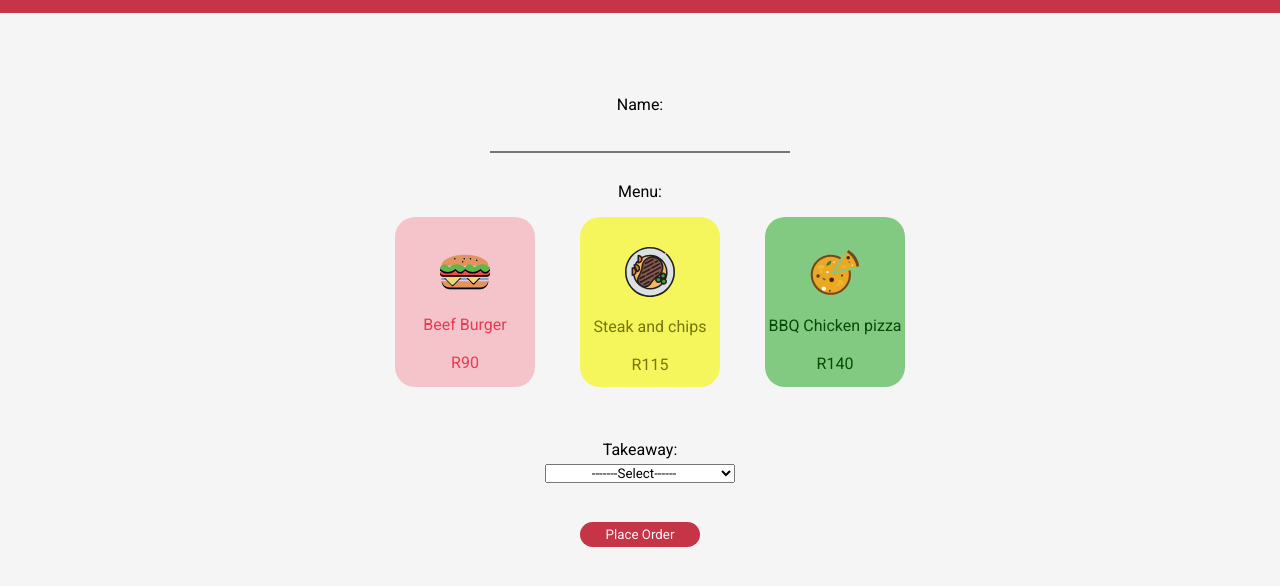
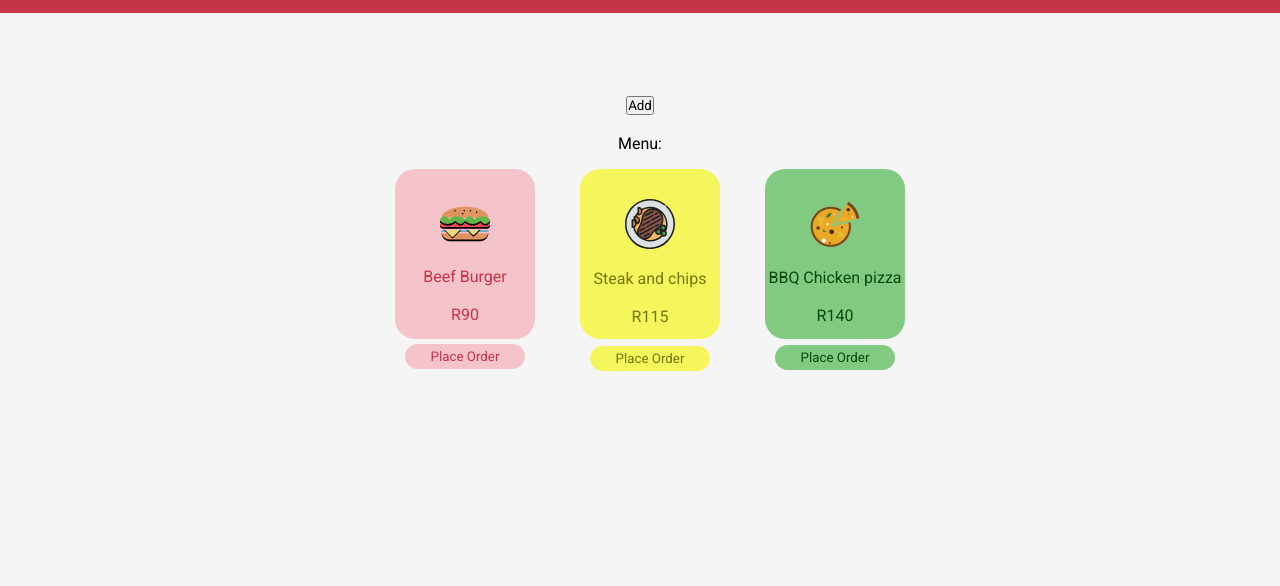
Before and after one commit to JadeLuke/Fullstack-sprint, a plain HTML site: page client/index.html in a window 1280 px wide. Shown: the part 48-634 px from the top of the page. Drawn offline with Linux system fonts and the light colour scheme; a web font is replaced by a local one.

Commit message:
added edit button

```diff
--- a/client/home.js
+++ b/client/home.js
@@ -1,4 +1,5 @@
 let data =[]
+let currentId = 1;
 
 function readAll () {
 let orderList = document.getElementById("restaurant-display");
@@ -21,9 +22,12 @@ elements += `
 </div>
 <div class="prices">
 <h5>Price:<h5>
+<p id="priceItem">${d.price}</p>
 </div>
 <h5 class="actionHeading"> Action: </h5>
-<button class="btnDel" onclick=>Delete</button>
+<button class="btnDel" onclick="removeTask(this)">Delete</button>
+<button class="btnDe" onclick="{edit(${d.id})}">Edit</button>
+
 </div>
 `
 })
@@ -33,25 +37,95 @@ document.getElementById("name") = "";
 document.getElementById("takeaway-select") = "";
 }
 
-function add () {
+function addBurger () {
 let userName = document.getElementById("name").value
 let takeAway = document.getElementById("takeaway-select").value
+let meal = "Beef Burger";
+ let price = 'R90';
 
 if (userName == " " || takeAway == ""){
     alert('please finish order')
 }
 else{
-    let newObject = {userName,takeAway}
+    let newObject = {id: currentId++, userName,takeAway, meal,price}
     data.push(newObject)
+    document.getElementById('createForm').style.display = 'none'
+    document.getElementById('addBtn').style.display = 'block'
     readAll()
-    // burgerItem()
 }
 }
+function addSteak () {
+    let userName = document.getElementById("name").value
+    let takeAway = document.getElementById("takeaway-select").value
+    let meal = "Steak and chips";
+     let price = 'R115';
 
-// let events = document.getElementById("burger")
-// events.addEventListener("click", burgerItem)
+    if (userName == " " || takeAway == ""){
+        alert('please finish order')
+    }
+    else{
+        let newObject = {id: currentId++, userName,takeAway, meal,price}
+        data.push(newObject)
+        document.getElementById('createForm').style.display = 'none'
+        document.getElementById('addBtn').style.display = 'block'
+        readAll()
+    }
+    }
 
-// function burgerItem(){
-// let meal = "Beef Burger";
-// let price = 'R90';
-// }
+    function addPizza () {
+        let userName = document.getElementById("name").value
+        let takeAway = document.getElementById("takeaway-select").value
+        let meal = "BBQ Chicken Pizza";
+         let price = 'R140';
+
+        if (userName == " " || takeAway == ""){
+            alert('please finish order')
+        }
+        else{
+            let newObject = {id: currentId++, userName,takeAway, meal,price}
+            data.push(newObject)
+            document.getElementById('createForm').style.display = 'none'
+            document.getElementById('addBtn').style.display = 'block'
+            readAll()
+        }
+        }
+        function removeTask(delTask) {
+            delTask.parentElement.remove();
+            data.splice(delTask.parentElement.id, 1);
+          }
+
+        function createForm(){
+         document.getElementById('createForm').style.display = 'block'
+         document.getElementById('addBtn').style.display = 'none'
+        }
+
+        function edit(id) {
+            document.getElementById('updateForm').style.display = 'block'
+            document.getElementById('addBtn').style.display = 'none'
+
+            let updateObj = data.find(f => f.id === id)
+            document.getElementById('update_id').value = updateObj.id
+            document.getElementById('newName').value = updateObj.userName
+            document.getElementById('newTakeaway-select').value = updateObj.takeAway
+        }
+
+        function update(){
+         let id =  parseInt(document.getElementById('update_id').value)
+          let userName = document.getElementById('newName').value
+         let takeAway = document.getElementById('newTakeaway-select').value
+        //  let meal = "Beef Burger";
+        //  let price = 'R90';
+        //  let updateObj = {id,userName, takeAway}
+
+         let index = data.findIndex(f => f.id === id)
+         if(index !== -1){
+         data[index] = {id: currentId++, userName,takeAway}
+
+         document.getElementById('updateForm').style.display = 'none'
+         document.getElementById('addBtn').style.display = 'block'
+
+         readAll() }
+        //  else{
+        //     console.log('item not found');
+        //  }
+        }
--- a/client/index.html
+++ b/client/index.html
@@ -6,7 +6,7 @@
     <title>Document</title>
     <link rel="stylesheet" href="styles.css">
 </head>
-<body>
+<body onload="readAll()">
 <header>
   <h1 class="title">
   Restaurant
@@ -15,8 +15,33 @@
  <main>
  <div class="restaurant-form">
  <div class="res-order">
- <h4> Name:</h4><br>
-    <input type="text" id="name"><br><br>
+    <form id="createForm">
+ <h4> Full Name:</h4><br>
+    <input type="text" id="name" placeholder="Enter your full name"><br><br>  Takeaway:<br>
+</h4>
+<select id="takeaway-select">
+<option value="Select">-------Select------</option>
+<option value="Yes">Yes</option>
+<option value="No">No</option>
+</select>
+<button id="addBt" type="button" onclick="addBurger()">Create</button>
+</form>
+<form id="updateForm">
+    <input type="text" hidden id="update_id">
+    <h4> Full Name:</h4><br>
+    <input type="text" id="newName" placeholder="Enter your full name"><br><br>  Takeaway:<br>
+</h4>
+<select id="newTakeaway-select">
+<option value="Select">-------Select------</option>
+<option value="Yes">Yes</option>
+<option value="No">No</option>
+</select>
+<button type="button" onclick="update()"> Update </button>
+
+</form>
+<button id="addBtn" onclick="createForm()">Add</button>
+
+<br><br>
    <h4 class="menuheading"> Menu: </h4><br>
     <div class="menu">
    <div class="burger" id="burger">
@@ -27,6 +52,8 @@
 <br>Beef Burger
 <br><br>
 R90
+<button id="btn" onclick="addBurger()" type="button" id="burgerBtn">Place Order</button>
+
 </div>
 </div>
 <div class="steak">
@@ -36,7 +63,8 @@ R90
    <div class="steakinfo">
     Steak and chips
     <br><br>
-    R115
+    R115<br>
+    <button onclick="addSteak()" type="button" id="steakBtn">Place Order</button>
    </div>
 </div>
 <div class="pizza">
@@ -47,6 +75,8 @@ R90
     BBQ Chicken pizza
     <br><br>
     R140
+    <button onclick="addPizza()" type="button" id="pizzaBtn">Place Order</button>
+
 </div>
 </div>
     </div>
@@ -58,15 +88,15 @@ R90
     </select> -->
 <br><br>
 <h4>
-Takeaway:<br>
+<!-- Takeaway:<br>
 </h4>
 <select id="takeaway-select">
 <option value="Select">-------Select------</option>
 <option value="Yes">Yes</option>
 <option value="No">No</option>
 </select>
-<br><br>
-    <button id="btn" onclick="add()" type="button">Place Order</button>
+<br><br> -->
+    <!-- <button id="btn" onclick="addBurger()" type="button">Place Order</button> -->
     </div>
     </div>
     <div id="restaurant-display">
--- a/client/styles.css
+++ b/client/styles.css
@@ -24,11 +24,14 @@ header {
  }
 #btn{
     /* background-color:  #bb0a21; */
-    background-color: #bb0a22d1;
+    /* background-color: #bb0a22d1; */
+    background-color: #f49faa8f;
     border: none;
     border-radius: 20px;
-    color: whitesmoke;
+    /* color: whitesmoke; */
+    /* color: #e6122ec4; */
     /* font-size: 20px; */
+    color: #c0051ec4;
     width: 120px;
     height: 25px;
     margin-top: 20px;
@@ -55,7 +58,7 @@ header {
     border-radius: 20px;
     height: 170px;
     width: 140px;
-    color: #e6122ec4;
+    color: #c0051ec4;
 }
 .burgerimg, .steakimg, .pizzaimg{
     height: 50px;
@@ -183,6 +186,7 @@ h4{
     margin-left: -48px;
     margin-top: 20px;
     margin-bottom: 20px;
+    cursor: pointer;
   }
   .Meals{
 
@@ -198,3 +202,34 @@ h4{
     margin: 0 auto;
     padding: 2rem;
   }
+  #steakBtn{
+    /* background-color: #bb0a22d1; */
+    background-color: rgba(246, 246, 32, 0.718);
+    border: none;
+    border-radius: 20px;
+    /* color: whitesmoke; */
+    color: rgb(118, 118, 14);
+    /* font-size: 20px; */
+    width: 120px;
+    height: 25px;
+    margin-top: 20px;
+    margin-bottom: -15px;
+    cursor: pointer;
+  }
+
+  #pizzaBtn{
+    background-color: rgba(55, 172, 55, 0.605);
+    border: none;
+    border-radius: 20px;
+    /* color: whitesmoke; */
+    color: rgb(8, 73, 8);
+    /* font-size: 20px; */
+    width: 120px;
+    height: 25px;
+    margin-top: 20px;
+    margin-bottom: -15px;
+    cursor: pointer;
+  }
+  #createForm, #updateForm{
+    display: none;
+  }
```
